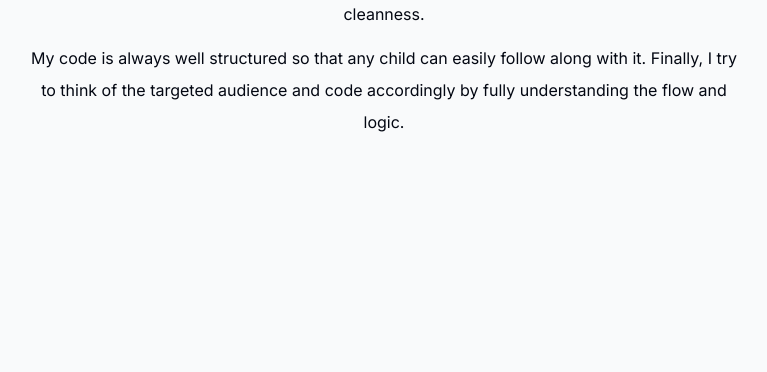
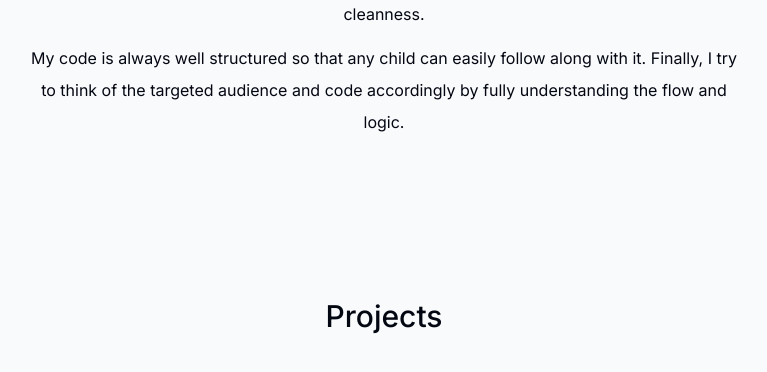
Before and after one commit to viktor-yadelskyi/portfolio, a Next.js app: page / in a window 1280 px wide. Shown: the part 1260-1632 px from the top of the page, without its empty margins (256-1023 px from the left). Built offline with nearby package versions, Linux system fonts and the light colour scheme.

Commit message:
:sparkles:created projects component

```diff
--- a/app/page.tsx
+++ b/app/page.tsx
@@ -1,5 +1,6 @@
 import About from '@/components/about';
 import Intro from '@/components/intro';
+import Projects from '@/components/projects';
 import SectionDivider from '@/components/section-divider';
 
 export default function Home() {
@@ -8,6 +9,7 @@
 			<Intro />
 			<SectionDivider />
 			<About />
+			<Projects />
 		</main>
 	);
 }
--- /dev/null
+++ b/components/projects.tsx
@@ -0,0 +1,10 @@
+import React from 'react';
+import SectionHeading from './section-heading';
+
+export default function Projects() {
+	return (
+		<section>
+			<SectionHeading>Projects</SectionHeading>
+		</section>
+	);
+}
```
